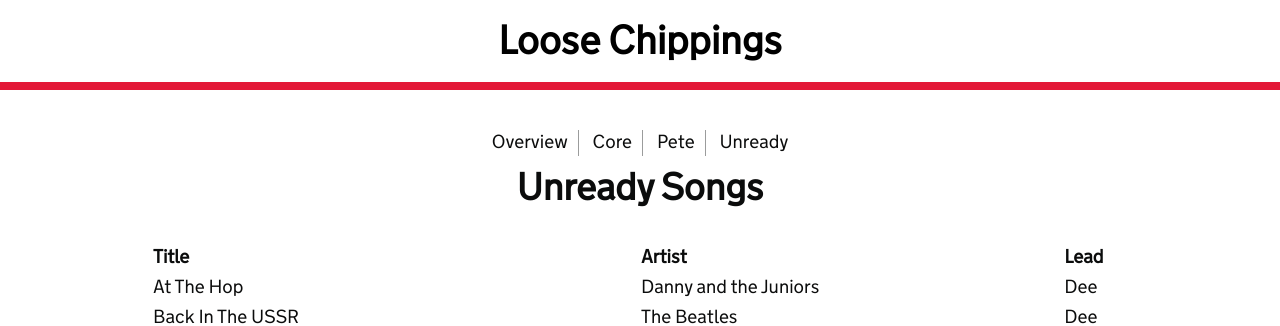
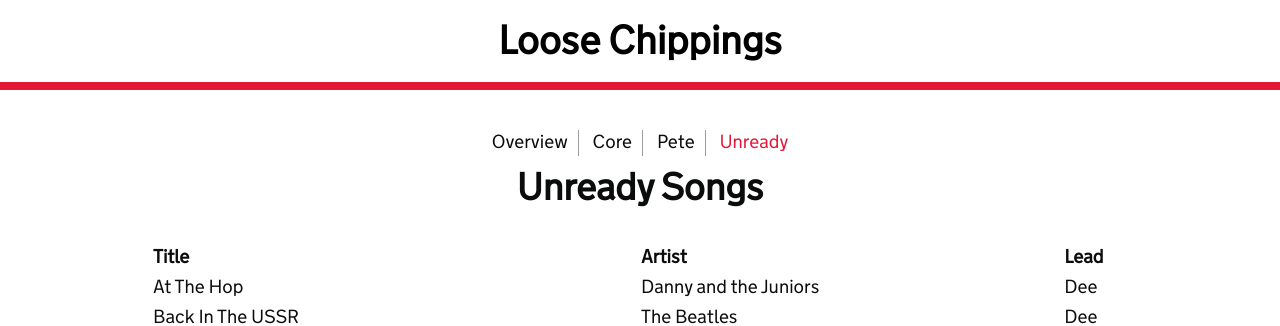
Before and after one commit to LCBand/lcband.github.io, a Jekyll site: the page built from repertoire/unready/index.html, in a window 1280 px wide. Shown: the top 326 px of the page. Built offline with Jekyll 4.4.1, drawn with Linux system fonts in a browser that asks for light colours; nearby versions of some CDN libraries; comment, search, counter and statistics services are not loaded.

Commit message:
Add active tab highlighting

```diff
--- a/_layouts/internal-repertoire.html
+++ b/_layouts/internal-repertoire.html
@@ -3,10 +3,10 @@ layout: base
 ---
 <nav id="page-nav" class="print-hide">
   <ul>
-    <li><a href="/repertoire/overview">Overview</a></li>
-    <li><a href="/repertoire/core">Core</a></li>
-    <li><a href="/repertoire/pete">Pete</a></li>
-    <li><a href="/repertoire/unready">Unready</a></li>
+    <li{% if page.repertoire-tab == "overview" %} class="active"{% endif %}><a href="/repertoire/overview">Overview</a></li>
+    <li{% if page.repertoire-tab == "core" %} class="active"{% endif %}><a href="/repertoire/core">Core</a></li>
+    <li{% if page.repertoire-tab == "pete" %} class="active"{% endif %}><a href="/repertoire/pete">Pete</a></li>
+    <li{% if page.repertoire-tab == "unready" %} class="active"{% endif %}><a href="/repertoire/unready">Unready</a></li>
   </ul>
 </nav>
 
--- a/assets/css/global.sass
+++ b/assets/css/global.sass
@@ -191,6 +191,8 @@ table
       border-right: 1px solid #9b9c9c
       &:last-child
         border-right: none
+      &.active a
+        color: $lcred
       a
         text-decoration: none
         color: #0b0c0c
--- a/repertoire/core/index.html
+++ b/repertoire/core/index.html
@@ -2,6 +2,7 @@
 layout: internal-repertoire
 customScripts:
   - /assets/js/repertoire.js
+repertoire-tab: core
 ---
 <h1 class="title"><span class="print-hide">Core</span> Repertoire</h1>
 
--- a/repertoire/overview/index.html
+++ b/repertoire/overview/index.html
@@ -2,6 +2,7 @@
 layout: internal-repertoire
 customScripts:
   - /assets/js/repertoire.js
+repertoire-tab: overview
 ---
 <h1 class="title">Repertoire Overview</h1>
 
--- a/repertoire/pete/index.html
+++ b/repertoire/pete/index.html
@@ -2,6 +2,7 @@
 layout: internal-repertoire
 customScripts:
   - /assets/js/repertoire.js
+repertoire-tab: pete
 ---
 <h1 class="title">Repertoire <span class="print-hide">(With Pete)</span></h1>
 
--- a/repertoire/unready/index.html
+++ b/repertoire/unready/index.html
@@ -2,6 +2,7 @@
 layout: internal-repertoire
 customScripts:
   - /assets/js/repertoire.js
+repertoire-tab: unready
 ---
 <h1 class="title">Unready Songs</h1>
 
```
